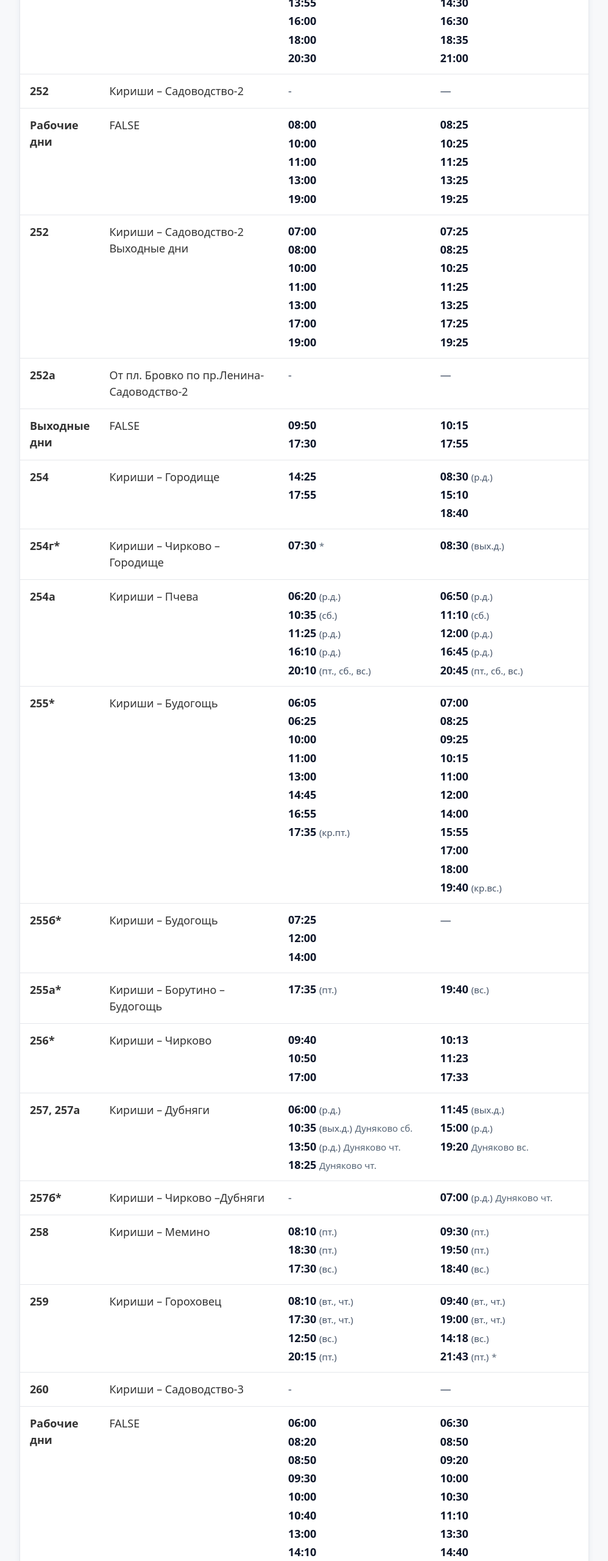
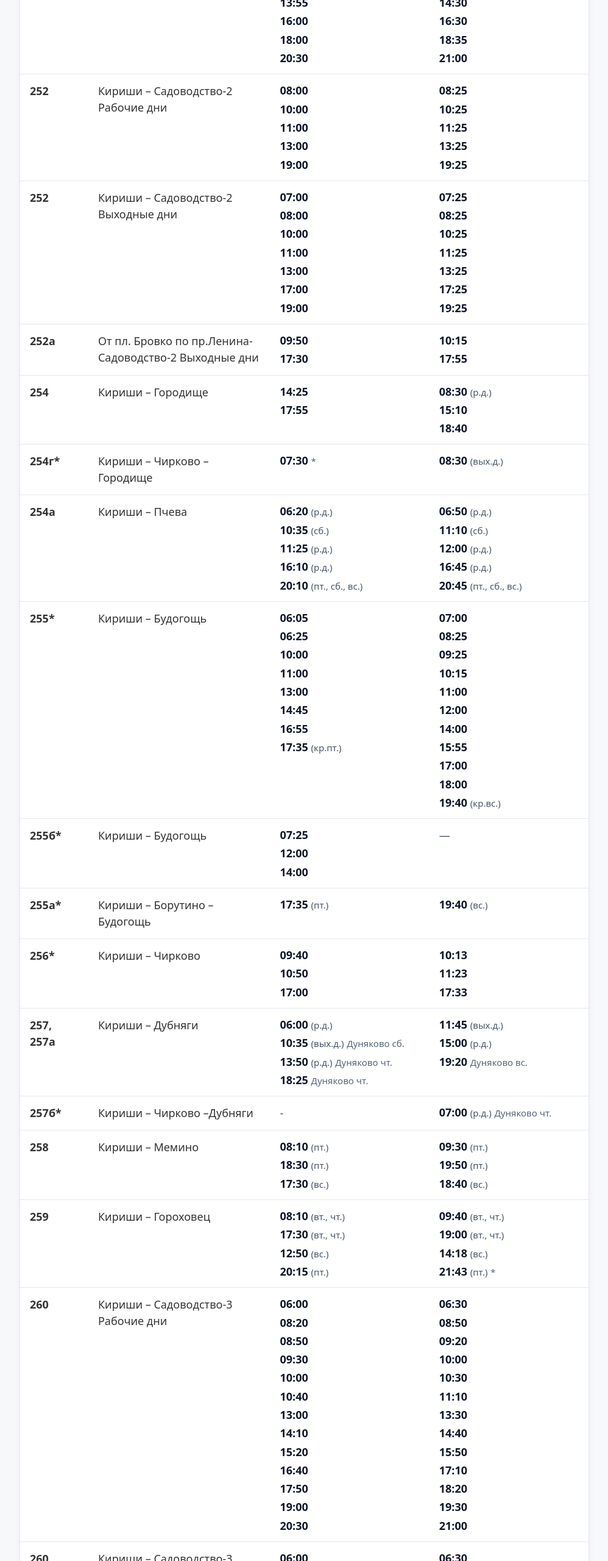
Before and after one commit to RyabovaEV/astro_avto, an Astro site: page /schedule/suburban in a window 1280 px wide. Shown: the part 1160-3720 px from the top of the page at 61% size, without its empty margins (282-1280 px from the left). Built offline with nearby package versions, Linux system fonts and the light colour scheme; Astro itself is replaced by a stand-in of ours.

Commit message:
favicon correcr suburban

```diff
--- a/src/data/schedule/suburban.ts
+++ b/src/data/schedule/suburban.ts
@@ -203,12 +203,7 @@ export const suburbanRoutes: RouteSchedule[] = [
   },
   {
     number: "252",
-    name: "Кириши – Садоводство-2",
-    kind: "linear"
-  },
-  {
-    number: "Рабочие дни",
-    name: "FALSE",
+    name: "Кириши – Садоводство-2 Рабочие дни",
     kind: "linear",
     departure: [
       {
@@ -298,12 +293,7 @@ export const suburbanRoutes: RouteSchedule[] = [
   },
   {
     number: "252а",
-    name: "От пл. Бровко по пр.Ленина-Садоводство-2",
-    kind: "linear"
-  },
-  {
-    number: "Выходные дни",
-    name: "FALSE",
+    name: "От пл. Бровко по пр.Ленина-Садоводство-2 Выходные дни",
     kind: "linear",
     departure: [
       {
@@ -749,12 +739,7 @@ export const suburbanRoutes: RouteSchedule[] = [
   },
   {
     number: "260",
-    name: "Кириши – Садоводство-3",
-    kind: "linear"
-  },
-  {
-    number: "Рабочие дни",
-    name: "FALSE",
+    name: "Кириши – Садоводство-3 Рабочие дни",
     kind: "linear",
     departure: [
       {
@@ -841,12 +826,7 @@ export const suburbanRoutes: RouteSchedule[] = [
   },
   {
     number: "260",
-    name: "Кириши – Садоводство-3",
-    kind: "linear"
-  },
-  {
-    number: "Выходные дни",
-    name: "FALSE",
+    name: "Кириши – Садоводство-3 Выходные дни",
     kind: "linear",
     departure: [
       {
@@ -933,12 +913,7 @@ export const suburbanRoutes: RouteSchedule[] = [
   },
   {
     number: "260а",
-    name: "От пл. Бровко по пр.Ленина–Садоводство 3",
-    kind: "linear"
-  },
-  {
-    number: "Выходные дни",
-    name: "FALSE",
+    name: "От пл. Бровко по пр.Ленина–Садоводство 3 Выходные дни",
     kind: "linear",
     departure: [
       {
--- a/src/layouts/Layout/Layout.astro
+++ b/src/layouts/Layout/Layout.astro
@@ -10,22 +10,27 @@ import "../../styles/main.scss";
 <!doctype html>
 <html lang="ru">
 <head>
-  <meta charset="UTF-8" />
+  <meta charset="utf-8" />
   <meta
     name="viewport"
-    content="width=device-width"
+    content="width=device-width, initial-scale=1"
   />
   <meta name="description" content="Официальные пассажирские перевозки в Киришах и районе: расписание и маршруты на сайте. Обучение вождению в нашей автошколе." />
   <meta name="keywords" content="Киришские пассажирские автоперевозки" />
   <link
     rel="icon"
-    type="image/svg+xml"
-    href="favicons/favicon.svg"
+    type="image/x-icon"
+    href="/favicons/favicon.ico"
   />
   <link
     rel="icon"
-    href="favicons/favicon.ico"
+    type="image/png"
+    sizes="32x32"
+    href="/favicons/favicon-32x32.png"
   />
+  <link rel="icon" type="image/png" sizes="16x16" href="/favicons/favicon-16x16.png" />
+  <link rel="apple-touch-icon" sizes="180x180" href="/favicons/apple-touch-icon.png" />
+  <link rel="manifest" href="/favicons/site.webmanifest" />
   <meta
     name="generator"
     content={Astro.generator}
```
Also changed, not shown: 1 other file.
